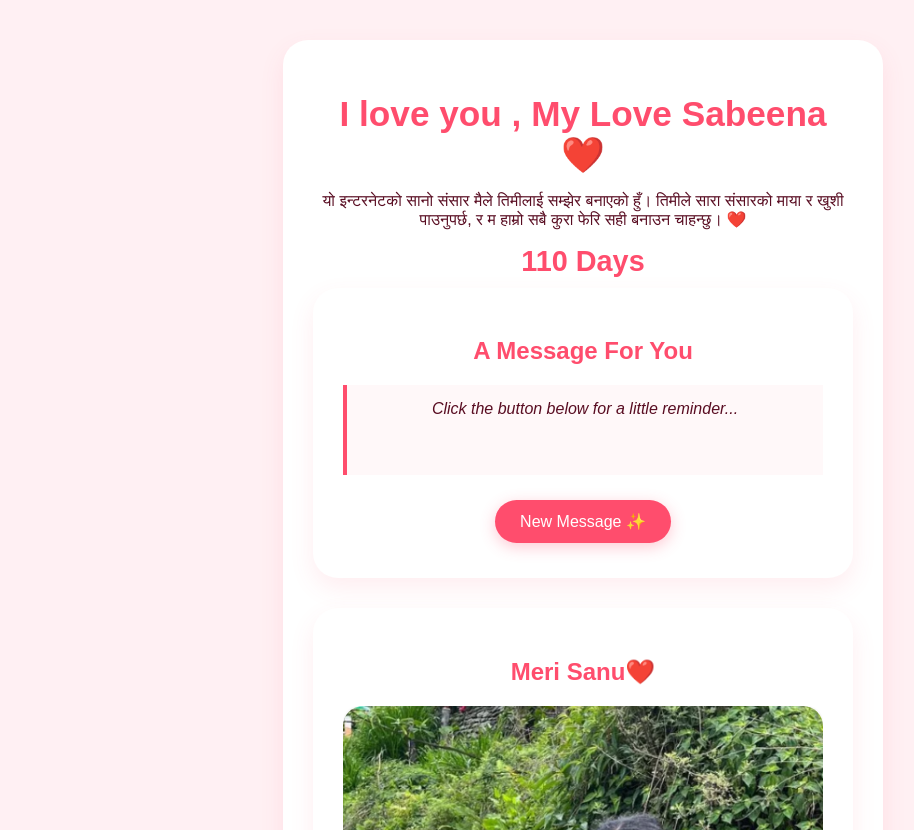
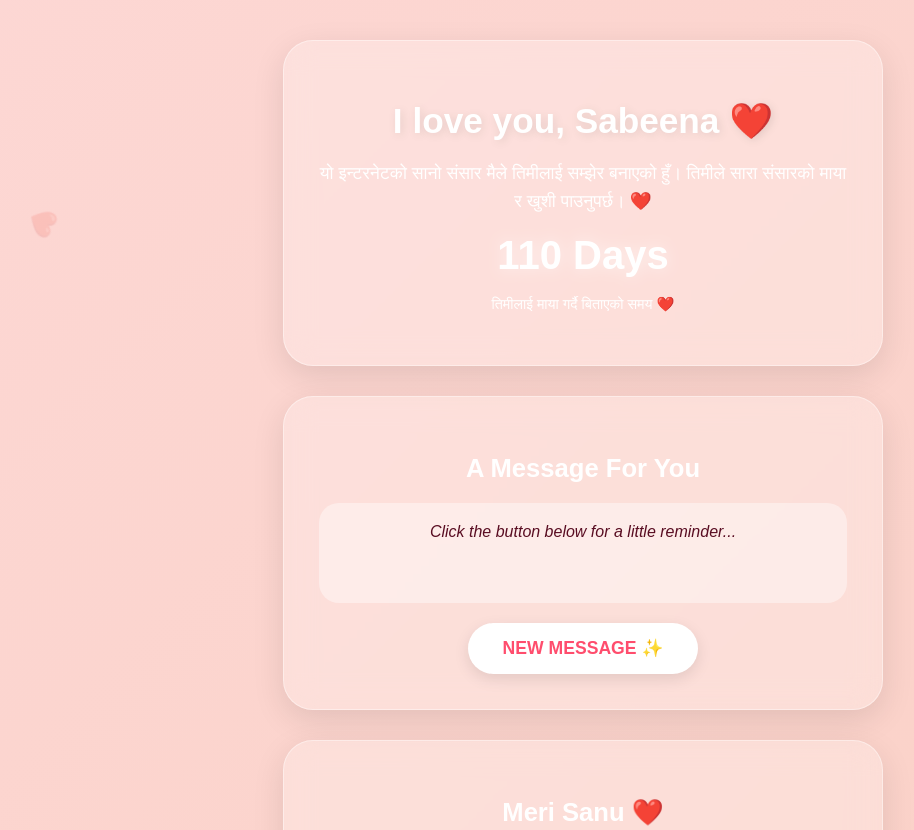
Before and after one commit to Yamdut47/repp, a plain HTML site: page index.html in a window 1280 px wide. Shown: the top 830 px of the page, without its empty margins (57-971 px from the left). Drawn offline with Linux system fonts and the light colour scheme.

Commit message:
Update index.html

```diff
--- a/index.html
+++ b/index.html
@@ -3,20 +3,23 @@
 <head>
     <meta charset="UTF-8">
     <meta name="viewport" content="width=device-width, initial-scale=1.0">
-    <title>For My Favorite Person</title>
+    <title>For My Sabeena ❤️</title>
     <style>
         :root {
-            --pink-light: #ffccd5;
             --pink-med: #ff4d6d;
             --pink-dark: #590d22;
-            --white: #ffffff;
+            --glass: rgba(255, 255, 255, 0.25);
         }
 
+        /* Romantic Moving Background */
         body {
             margin: 0;
             padding: 0;
-            background-color: #fff0f3;
-            font-family: 'Arial', sans-serif;
+            min-height: 100vh;
+            background: linear-gradient(-45deg, #ff9a9e, #fad0c4, #ffdde1, #ee9ca7);
+            background-size: 400% 400%;
+            animation: gradientBG 15s ease infinite;
+            font-family: 'Poppins', sans-serif;
             color: var(--pink-dark);
             display: flex;
             flex-direction: column;
@@ -24,35 +27,46 @@
             overflow-x: hidden;
         }
 
+        @keyframes gradientBG {
+            0% { background-position: 0% 50%; }
+            50% { background-position: 100% 50%; }
+            100% { background-position: 0% 50%; }
+        }
+
         .container {
             max-width: 600px;
             width: 90%;
             margin: 40px 0;
             text-align: center;
+            z-index: 2;
         }
 
-        /* Card Styling */
+        /* Glassmorphism Card Style */
         .card {
-            background: var(--white);
-            padding: 30px;
-            border-radius: 25px;
-            box-shadow: 0 10px 25px rgba(255, 77, 109, 0.1);
+            background: var(--glass);
+            backdrop-filter: blur(15px);
+            -webkit-backdrop-filter: blur(15px);
+            border: 1px solid rgba(255, 255, 255, 0.4);
+            padding: 35px;
+            border-radius: 30px;
+            box-shadow: 0 10px 32px rgba(0, 0, 0, 0.1);
             margin-bottom: 30px;
-            transition: transform 0.3s ease;
+            transition: 0.4s;
         }
 
-        .card:hover { transform: translateY(-5px); }
+        .card:hover { transform: scale(1.02); }
 
-        h1 { font-size: 2.2rem; color: var(--pink-med); margin-bottom: 10px; }
-        h2 { font-size: 1.5rem; color: var(--pink-med); }
+        h1 { font-size: 2.2rem; color: #fff; text-shadow: 2px 2px 10px rgba(0,0,0,0.1); margin-bottom: 15px; }
+        h2 { font-size: 1.6rem; color: #fff; margin-bottom: 15px; }
+        p { line-height: 1.6; font-size: 1.1rem; }
 
         /* Timer Section */
         #timer {
-            font-size: 1.8rem;
+            font-size: 2.5rem;
             font-weight: bold;
-            color: var(--pink-med);
-            margin: 10px 0;
-            display: block;
+            color: #fff;
+            text-shadow: 0 0 15px rgba(255, 255, 255, 0.6);
+            margin: 15px 0;
         }
 
         /* Message Box */
@@ -60,26 +74,35 @@
             min-height: 60px;
             font-style: italic;
             margin: 20px 0;
-            padding: 15px;
-            border-left: 4px solid var(--pink-med);
-            background: #fff8f9;
+            padding: 20px;
+            border-radius: 20px;
+            background: rgba(255, 255, 255, 0.4);
+            color: var(--pink-dark);
+            font-weight: 500;
+            transition: 0.5s;
         }
 
-        /* Buttons */
+        /* Romantic Buttons */
         .btn {
+            background: #fff;
+            color: var(--pink-med);
+            border: none;
+            padding: 15px 35px;
+            border-radius: 50px;
+            font-size: 1.1rem;
+            font-weight: bold;
+            cursor: pointer;
+            transition: 0.3s;
+            box-shadow: 0 5px 15px rgba(0, 0, 0, 0.1);
+            text-transform: uppercase;
+        }
+
+        .btn:hover {
             background: var(--pink-med);
             color: white;
-            border: none;
-            padding: 12px 25px;
-            border-radius: 50px;
-            font-size: 1rem;
-            cursor: pointer;
-            margin: 5px;
-            transition: 0.3s;
-            box-shadow: 0 4px 15px rgba(255, 77, 109, 0.3);
+            transform: translateY(-3px);
+            box-shadow: 0 8px 20px rgba(255, 77, 109, 0.4);
         }
-
-        .btn:hover { background: var(--pink-dark); transform: scale(1.05); }
 
         /* Grid for Reasons */
         .grid {
@@ -90,39 +113,38 @@
         }
 
         .grid-item {
-            background: var(--pink-light);
+            background: rgba(255, 255, 255, 0.5);
             padding: 15px;
-            border-radius: 15px;
-            font-size: 0.9rem;
+            border-radius: 20px;
             font-weight: bold;
+            font-size: 0.95rem;
         }
 
-        /* Floating Animation */
+        /* Floating Background Hearts */
+        .bg-heart {
+            position: fixed;
+            top: -10%;
+            color: rgba(255, 255, 255, 0.4);
+            font-size: 1.5rem;
+            pointer-events: none;
+            animation: floatBackground 12s linear infinite;
+        }
+
+        @keyframes floatBackground {
+            to { transform: translateY(110vh) rotate(360deg); }
+        }
+
         .floating {
             position: fixed;
             bottom: -50px;
-            font-size: 2rem;
-            animation: moveUp 4s linear forwards;
+            font-size: 2.5rem;
+            animation: moveUp 4s ease-out forwards;
             pointer-events: none;
             z-index: 100;
         }
 
         @keyframes moveUp {
-            to { transform: translateY(-110vh) rotate(360deg); opacity: 0; }
-        }
-
-        /* Image Placeholder */
-        .us-photo {
-            width: 100%;
-            height: 250px;
-            background: #eee;
-            border-radius: 15px;
-            display: flex;
-            align-items: center;
-            justify-content: center;
-            margin-bottom: 20px;
-            border: 2px dashed var(--pink-light);
-            overflow: hidden;
+            to { transform: translateY(-110vh) translateX(30px); opacity: 0; }
         }
     </style>
 </head>
@@ -130,10 +152,10 @@
 
     <div class="container">
         <div class="card">
-            <h1>I love you , My Love Sabeena ❤️</h1>
-            <p>यो इन्टरनेटको सानो संसार मैले तिमीलाई सम्झेर बनाएको हुँ। तिमीले सारा संसारको माया र खुशी पाउनुपर्छ, र म हाम्रो सबै कुरा फेरि सही बनाउन चाहन्छु। ❤️</p>
-            <div id="timer"140 Days</div>
-            <p style="font-size: 0.8rem;"> तिमीलाई माया गर्दै बिताएको समय❤️</p>
+            <h1>I love you, Sabeena ❤️</h1>
+            <p style="color: white; font-weight: 500;">यो इन्टरनेटको सानो संसार मैले तिमीलाई सम्झेर बनाएको हुँ। तिमीले सारा संसारको माया र खुशी पाउनुपर्छ। ❤️</p>
+            <div id="timer">0 Days</div>
+            <p style="font-size: 0.9rem; color: #fff;">तिमीलाई माया गर्दै बिताएको समय ❤️</p>
         </div>
 
         <div class="card">
@@ -143,37 +165,36 @@
         </div>
 
         <div class="card">
-    <h2>Meri Sanu❤️</h2>
-    <div class="us-photo" style="height: auto; border: none; background: transparent;">
-        <img src="pic.png" alt="Our Memory" style="width: 100%; border-radius: 20px; box-shadow: 0 5px 15px rgba(0,0,0,0.1);">
-    </div>
-    <p style="color: white; margin-top: 15px;">💖 म तिमीसँग बिताएको हरेक सेकेन्डलाई बहुमूल्य सम्झन्छु।</p>
-</div>
+            <h2>Meri Sanu ❤️</h2>
+            <div style="margin: 15px 0;">
+                <img src="pic.png" alt="Our Memory" style="width: 100%; border-radius: 25px; box-shadow: 0 10px 20px rgba(0,0,0,0.2);">
+            </div>
+            <p style="color: white; font-weight: 500;">💖 म तिमीसँग बिताएको हरेक सेकेन्डलाई बहुमूल्य सम्झन्छु।</p>
+        </div>
 
         <div class="card">
             <h2>Why You're My Everything</h2>
             <div class="grid">
                 <div class="grid-item">तिम्रो दयालु आत्मा 🌟</div>
-<div class="grid-item">तिम्रा सुन्दर आँखा 👀</div>
-<div class="grid-item">तिमीले मलाई गर्ने साथ 🤝</div>
-<div class="grid-item">तिम्रो सफा मन ❤️</div>
-<div class="grid-item">तिम्रा रमाइला जोक्सहरू 😂</div>
-<div class="grid-item">तिम्रो सबैभन्दा न्यानो अंगालो 🫂</div>
-
+                <div class="grid-item">तिम्रा सुन्दर आँखा 👀</div>
+                <div class="grid-item">तिम्रो साथ र समर्थन 🤝</div>
+                <div class="grid-item">तिम्रो सफा मन ❤️</div>
+                <div class="grid-item">तिम्रा रमाइला जोक्सहरू 😂</div>
+                <div class="grid-item">तिम्रो न्यानो अंगालो 🫂</div>
             </div>
         </div>
 
-        <div class="card">
-            <h2>Feel Better?</h2>
-            <p> If you need a hug, press here:</p>
+        <div class="card" style="background: rgba(255, 77, 109, 0.3);">
+            <h2>Still Sad?</h2>
+            <p style="color: white;">If you need a hug, press here:</p>
             <button class="btn" onclick="sendHugs()">Receive Virtual Hugs 🤗</button>
         </div>
     </div>
 
     <script>
-        // 1. DATE CONFIG: Change this to the date you met or started dating
-        // (Year, Month Index (0-11), Day)
-        const anniversary = new Date(2025, 09, 15);
+        // Set your Anniversary Date (Year, Month Index (0-11), Day)
+        // Note: Oct is index 9
+        const anniversary = new Date(2025, 9, 15);
 
         function updateTimer() {
             const now = new Date();
@@ -184,7 +205,6 @@
         setInterval(updateTimer, 1000);
         updateTimer();
 
-        // 2. MESSAGES: Add your own personal messages here
         const messages = [
             "तिमी बिना सबथोक भएर पनि केही नभएको जस्तो लाग्छ।",
             "मेरो मुटुको आधा भाग सधैं तिमी सँगै हुन्छ।",
@@ -204,7 +224,19 @@
             }, 300);
         }
 
-        // 3. HUG ANIMATION
+        // Background floating hearts
+        function createBGHeart() {
+            const heart = document.createElement('div');
+            heart.classList.add('bg-heart');
+            heart.innerHTML = '❤️';
+            heart.style.left = Math.random() * 100 + 'vw';
+            heart.style.animationDuration = Math.random() * 5 + 7 + 's';
+            heart.style.opacity = Math.random() * 0.5;
+            document.body.appendChild(heart);
+            setTimeout(() => heart.remove(), 12000);
+        }
+        setInterval(createBGHeart, 2500);
+
         function sendHugs() {
             const emojis = ['💖', '🌸', '✨', '🧸', '🫂', '💌'];
             for(let i=0; i < 25; i++) {
```
